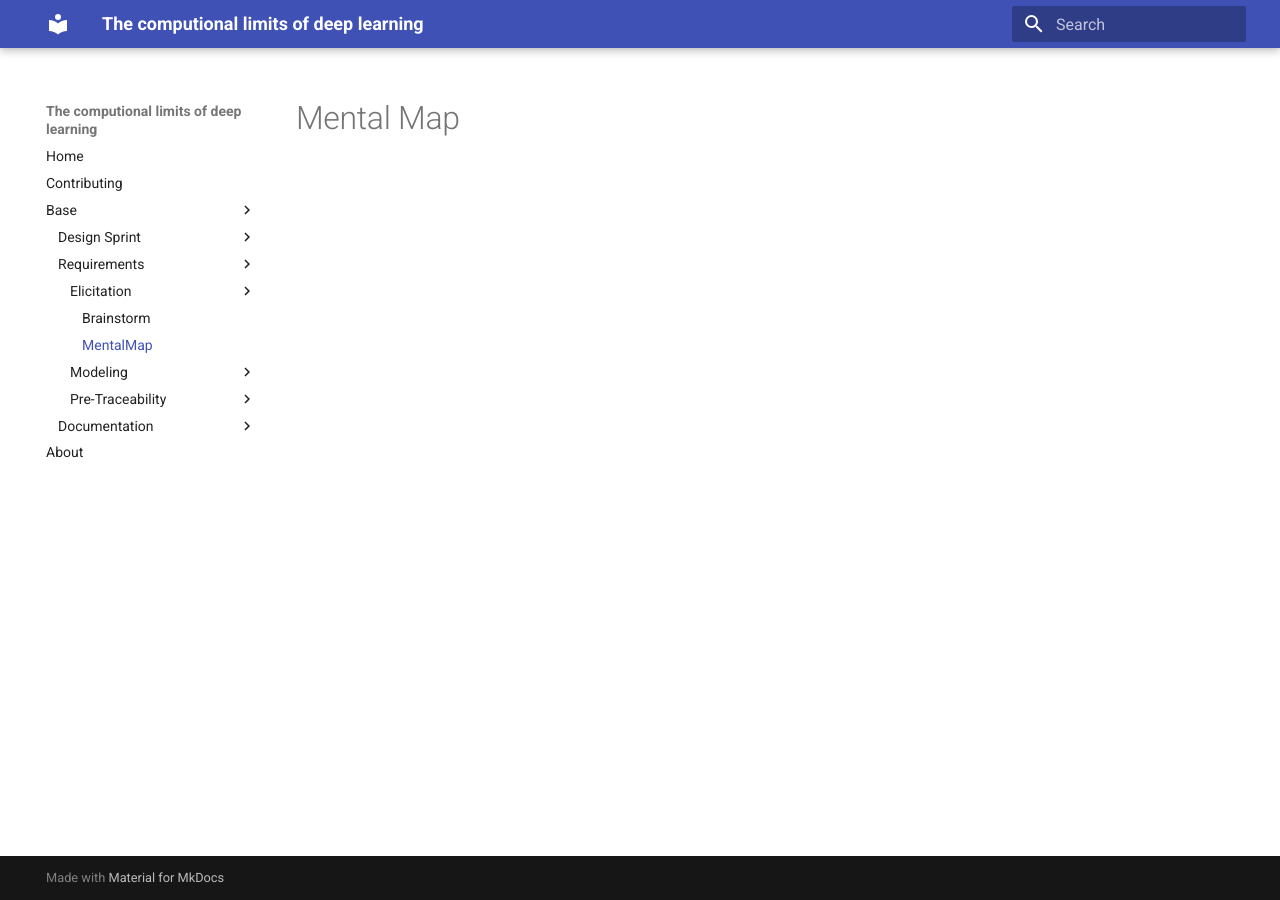
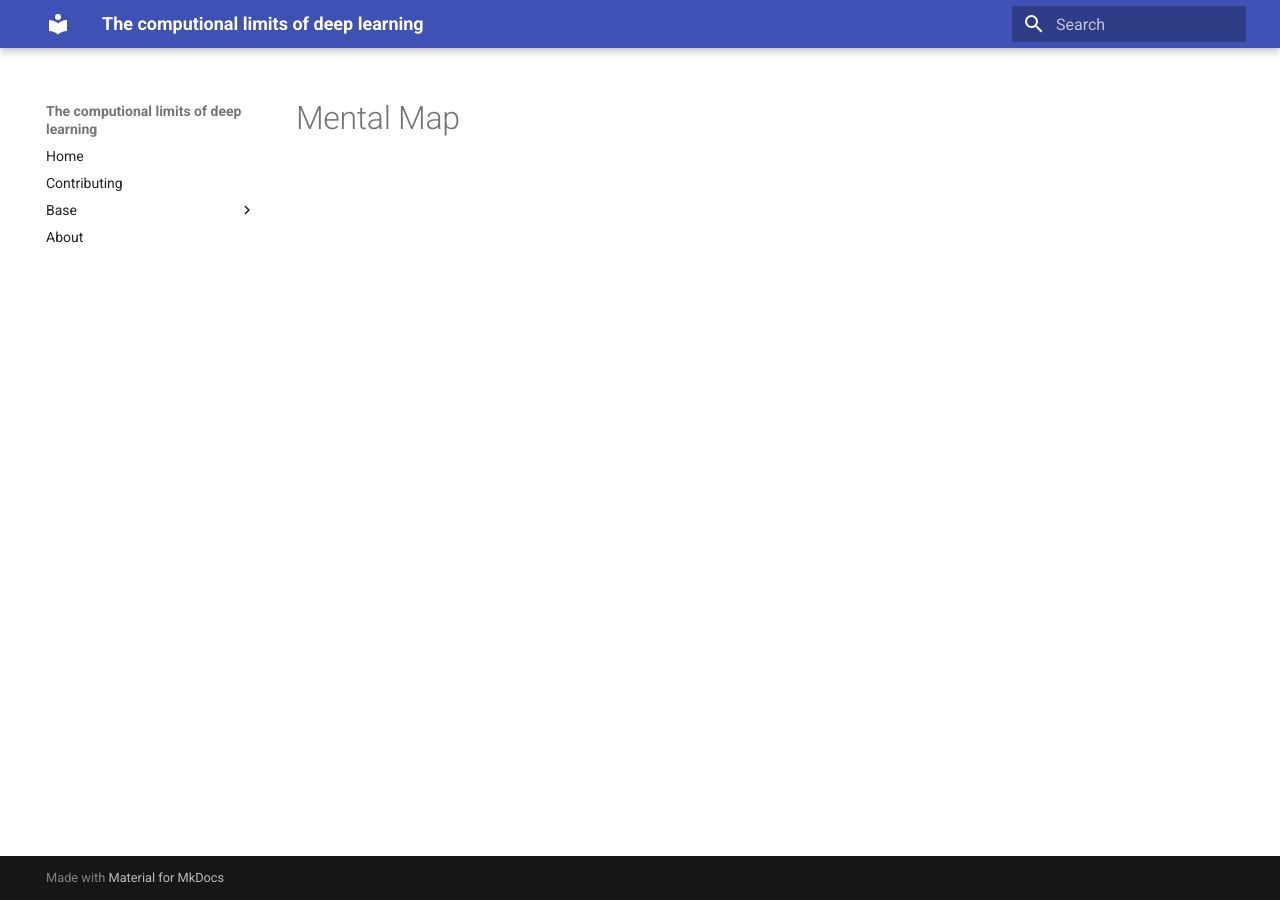
Before and after one commit to UnBArqDsw/2020.1_G2_ProjetoX, an MkDocs documentation site: the page built from documentation/docs/base/requirements/elicitation/mentalMap.md, in a window 1280 px wide. Built offline with MkDocs 1.6.1 and Material for MkDocs 9.7.7, drawn with Linux system fonts in a browser that asks for light colours.

```diff
--- a/documentation/mkdocs.yml
+++ b/documentation/mkdocs.yml
@@ -10,7 +10,6 @@
         - Requirements:
             - Elicitation:
                 - Brainstorm: base/requirements/elicitation/brainstorming.md
-                - MentalMap: base/requirements/elicitation/mentalMap.md
             - Modeling:
                 - Backlog: base/requirements/modeling/backlog.md
                 - Glossary: base/requirements/modeling/glossary.md
```
